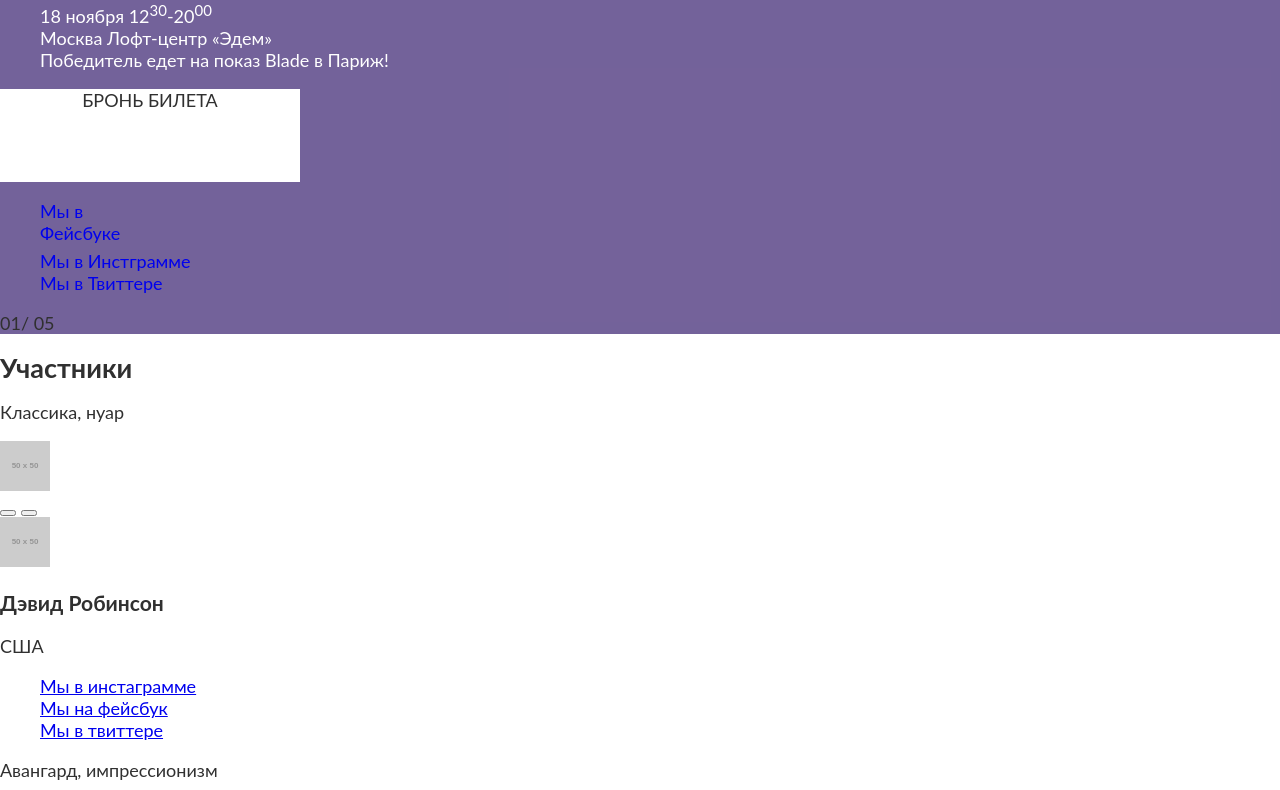
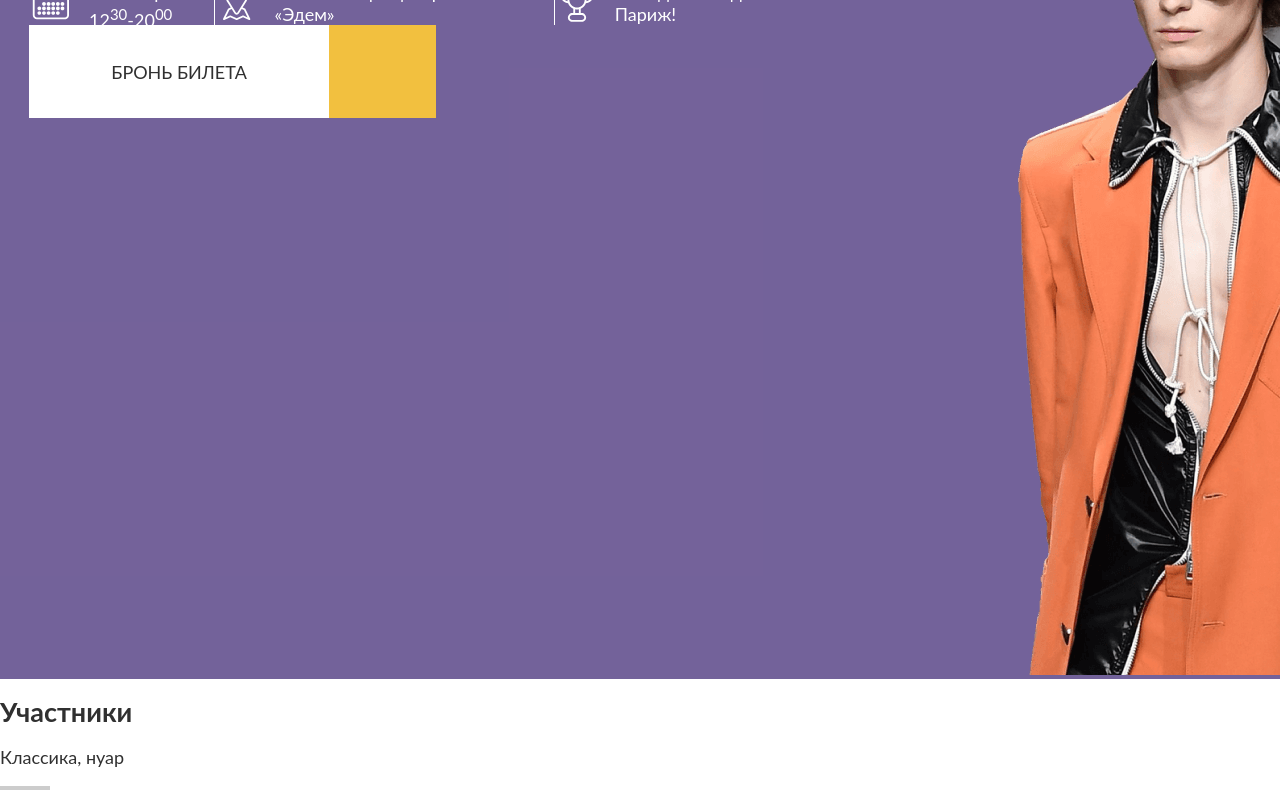
Before and after one commit to artTanya/blade-agency, a plain HTML site: page index.html in a window 1280 px wide. Shown: the part 441-1231 px from the top of the page. Drawn offline with Linux system fonts and the light colour scheme; placeholder pictures from the web are drawn by us.

Commit message:
add styles in preview

```diff
--- a/css/style.css
+++ b/css/style.css
@@ -7,6 +7,9 @@ body {
   background-color: #ffffff;
   color: #303030;
   margin:0;
+}
+.visually-hidden {
+  display: none;
 }
 
 .main-header {
@@ -21,6 +24,9 @@ body {
 }
 
 .main-header__logo {
+  display: flex;
+  justify-content: center;
+  align-items: center;
   background-color: #ffffff;
   width: 260px;
   height: 145px;
@@ -44,46 +50,104 @@ body {
   padding:0;
 }
 .preview {
+  display: flex;
   background-color: rgba(95, 75, 139, 0.87);
   margin: 0;
+}
+
+.preview__wrapper {
+  display: flex;
+  flex-direction: row-reverse;
 }
 
 .preview__hashtag {
   font-size: 24px;
   line-height: 29px;
-  color: #F2C03F;
+  color: #f2c03f;
   margin: 0;
 }
 
 .preview__headline {
-  font-weight: 900;
+  width: 920px;
+  font-weight: 700;
   font-size: 72px;
-  line-height: 110%;
-  color: #FFF5F5;
+  line-height: 79px;
+  color: #fff5f5;
   margin: 0;
+}
+
+.preview__ticket-reservation-link-arrow {
+  background-image: url("../img/arrow.svg");
+  background-position: center;
+  background-repeat: no-repeat;
+}
+
+.info-list {
+  display: flex;
+  margin: 0;
+  padding: 0;
 }
 
 .info-list__item {
   list-style: none;
   color: #ffffff;
+  padding-left: 60px;
+  height: 44px;
+  border-right: 1px solid #ffffff;
+}
+
+.info-list__item--time {
+  background-image: url("../img/calendar.svg");
+  background-repeat: no-repeat;
+  width: 130px;
+  margin: 0;
+}
+
+.info-list__item--address {
+  background-image: url("../img/location.svg");
+  background-repeat: no-repeat;
+  padding-right: 57px;
+  margin: 0;
+}
+
+.info-list__item--winner {
+  background-image: url("../img/present.svg");
+  background-repeat: no-repeat;
+  border-right: none;
+  margin: 0;
+}
+
+.preview__ticket-reserve {
+  display: flex;
 }
 
 .preview__ticket-reservation {
+  display: flex;
+  align-items: center;
+  justify-content: center;
   width: 300px;
   height: 93px;
   background-color: #ffffff;
 }
 
-.preview__ticket-reserve {
+.preview__ticket-reservation-link {
+  text-decoration: none;
+  color: #303030;
+  text-transform: uppercase;
+}
+
+.preview__ticket-reservation-yellow {
   display: flex;
   justify-content: center;
   align-items: center;
   text-decoration: none;
-  color: #303030;
-  text-transform: uppercase;;
+  width: 107px;
+  height: 93px;
+  background-color: #f2c03f;
 }
 
 .social-list {
+  display: flex;
   list-style: none;
 }
 
@@ -91,10 +155,22 @@ body {
   text-decoration: none;
 }
 
+.social-list__item {
+  width: 50px;
+  height: 50px;
+}
+
 .social-list__item--fb {
-  background-image: url("/img/icon-fb.svg");
+  background-image: url("../img/icon-fb.svg");
   background-repeat: no-repeat;
-  width:50px;
-  height: 50px;
+}
 
+.social-list__item--instagram {
+  background-image: url("../img/icon-insta.svg");
+  background-repeat: no-repeat;
 }
+
+.social-list__item--twitter {
+  background-image: url("../img/icon-twitter.svg");
+  background-repeat: no-repeat;
+}
--- a/index.html
+++ b/index.html
@@ -38,25 +38,42 @@
     </header>
     <main class="main">
       <section class="preview">
+        <div class="preview__wrapper">
+          <div class="preview__text-block">
           <p class="preview__hashtag">#bladefashion2019</p>
           <h1 class="preview__headline">Показ лучших молодых дизайнеров России</h1>
           <ul class="preview__info-list info-list">
-          <li class="info-list__item">18 ноября 12<sup>30</sup>-20<sup>00</sup></li>
-          <li class="info-list__item">Москва Лофт-центр «Эдем»</li>
-          <li class="info-list__item">Победитель едет на показ Blade в Париж!</li>
+            <li class="info-list__item info-list__item--time">18 ноября 12<sup>30</sup>-20<sup>00</sup></li>
+            <li class="info-list__item info-list__item--address">Москва Лофт-центр «Эдем»</li>
+            <li class="info-list__item info-list__item--winner">Победитель едет на показ Blade в Париж!</li>
           </ul>
+          <div class="preview__ticket-reserve">
             <div class="preview__ticket-reservation">
-          <a class="preview__ticket-reserve" href="#">Бронь билета</a>
+              <a class="preview__ticket-reservation-link" href="#">Бронь билета</a>
+            </div>
+            <div class="preview__ticket-reservation-yellow">
+              <a class="preview__ticket-reservation-link-arrow" href="#"><span class="visually-hidden">Перейти</span></a>
+            </div>
           </div>
           <ul class="preview__social-list social-list">
             <li class="social-list__item social-list__item--fb"><a class="social-list__link" href="#"><span class="visually-hidden">Мы в Фейсбуке</span>
             </a></li>
-          <li class="social-list__item social-list__item--instagramm"><a class="social-list__link" href="#"><span class="visually-hidden">Мы в Инстграмме</span></a></li>
+            <li class="social-list__item social-list__item--instagram"><a class="social-list__link" href="#"><span class="visually-hidden">Мы в Инстграмме</span>
+            </a></li>
             <li class="social-list__item social-list__item--twitter"><a class="social-list__link" href="#"><span class="visually-hidden">Мы в Твиттере</span></a></li>
           </ul>
+          </div>
           <div class="number">
            <span class="number__item">01/</span>
            <span class="number__item">05</span>
+          </div>
+        </div>
+        <div class="preview__image">
+          <img src="img/main-background-desktop@1x.png" alt="Фото модели">
+        </div>
+        <div class="preview__toggles toggles">
+          <button class="toggles__arrow toggles__arrow--left" type="button" aria-label="Предыдущий"></button>
+          <button class="toggles__arrow toggles__arrow--right" type="button" aria-label="Следующий"></button>
         </div>
       </section>
       <section class="participants">
@@ -77,9 +94,9 @@
             <h3 class="stylist__name">Дэвид Робинсон</h3>
             <p class="stylist__bottom-text">CША</p>
             <ul class="stylist__social-list social-list">
-              <li class="social-list__item"><a href="#"><span class="visually-hidden">Мы в инстаграмме</span></a></li>
-              <li class="social-list__item"><a href="#"><span class="visually-hidden"> Мы на фейсбук </span></a></li>
-              <li class="social-list__item"><a href="#"><span class="visually-hidden">Мы в твиттере</span></a></li>
+              <li class="social-list__item social-list__item--instagram"><a href="#"><span class="visually-hidden">Мы в инстаграмме</span></a></li>
+              <li class="social-list__item social-list__item--fb"><a href="#"><span class="visually-hidden"> Мы на фейсбук </span></a></li>
+              <li class="social-list__item social-list__item--twitter"><a href="#"><span class="visually-hidden">Мы в твиттере</span></a></li>
             </ul>
           </div>
         </div>
```
Lines whose indentation alone changed are shown as unchanged.
